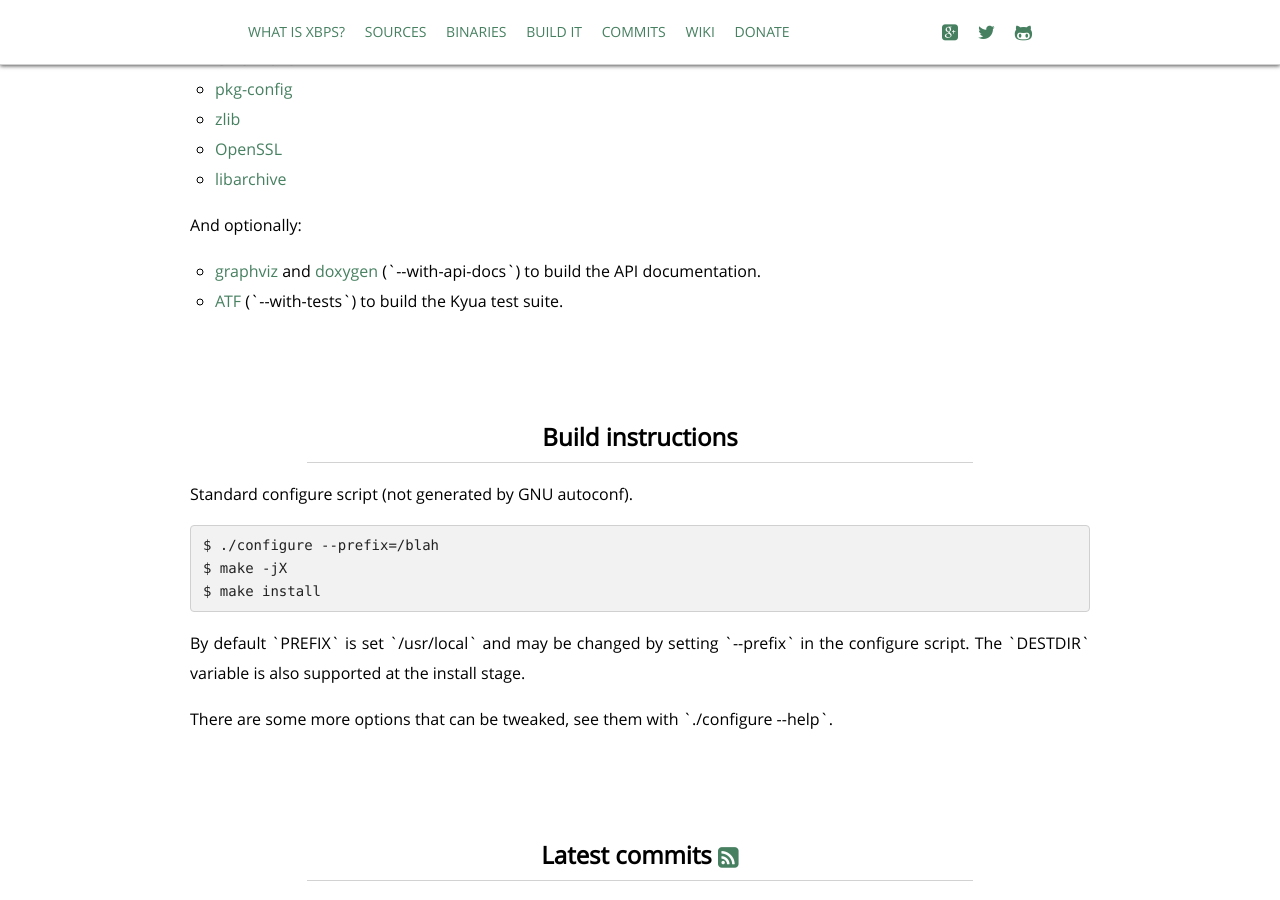
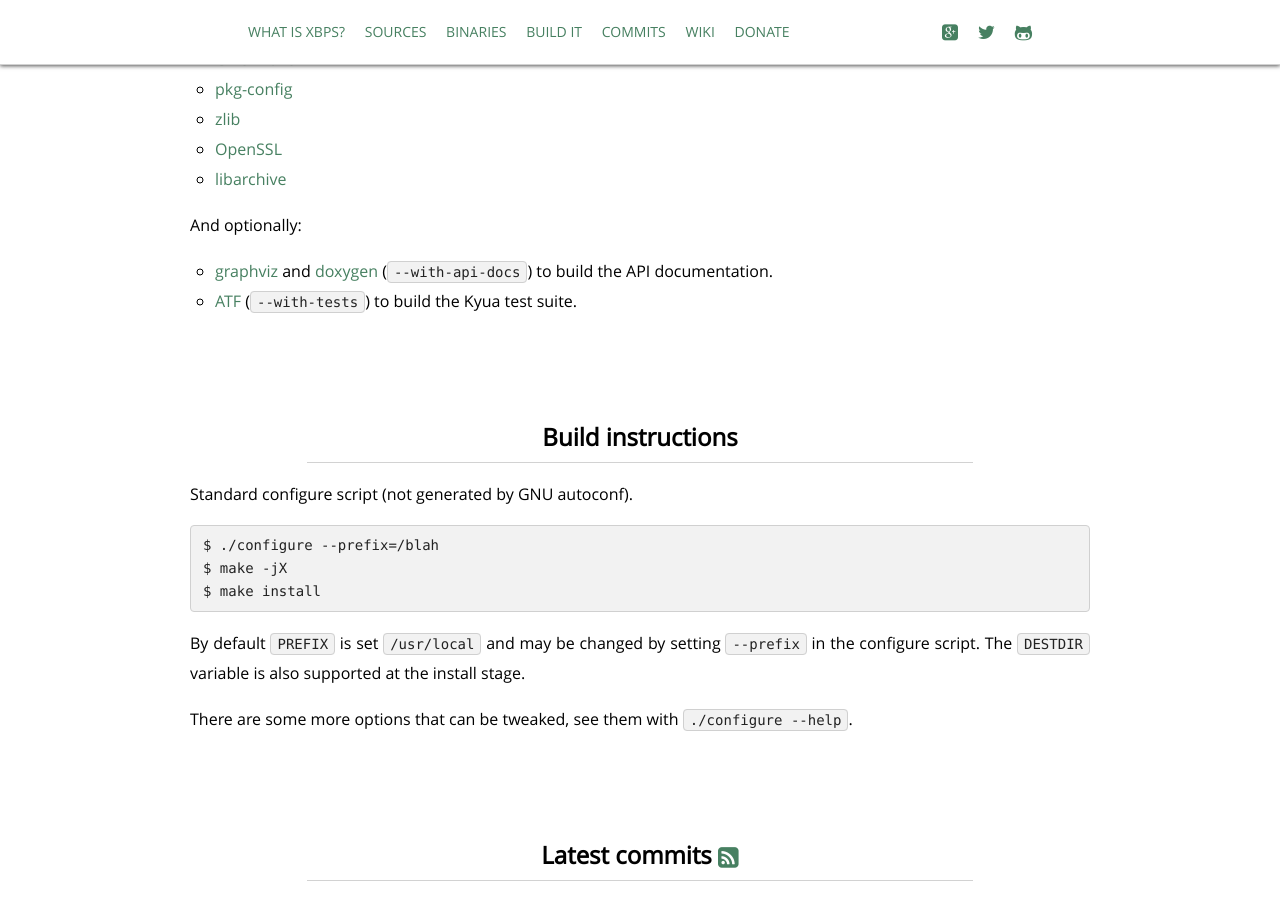
Before and after one commit to void-linux/void-linux.github.io, a Jekyll site: the page built from xbps/index.html, in a window 1280 px wide and 900 px high, scrolled down 2003 px. Built offline with Jekyll 4.4.1, drawn with Linux system fonts in a browser that asks for light colours; Markdown is read by kramdown in place of the engine named in the settings.

Commit message:
xbps: not in markdown...

```diff
--- a/xbps/index.html
+++ b/xbps/index.html
@@ -92,8 +92,8 @@ layout: default
 			</ul>
 			<p>And optionally:</p>
 			<ul>
-				<li><a href="http://www.graphviz.org/">graphviz</a> and <a href="http://www.doxygen.org/">doxygen</a> (`--with-api-docs`) to build the API documentation.</li>
-				<li><a href="http://code.google.com/p/kyua">ATF</a> (`--with-tests`) to build the Kyua test suite.</li>
+				<li><a href="http://www.graphviz.org/">graphviz</a> and <a href="http://www.doxygen.org/">doxygen</a> (<code>--with-api-docs</code>) to build the API documentation.</li>
+				<li><a href="http://code.google.com/p/kyua">ATF</a> (<code>--with-tests</code>) to build the Kyua test suite.</li>
 			</ul>
 		</div>
 
@@ -103,8 +103,8 @@ layout: default
 			<pre><code>$ ./configure --prefix=/blah
 $ make -jX
 $ make install</code></pre>
-			<p>By default `PREFIX` is set `/usr/local` and may be changed by setting `--prefix` in the configure script. The `DESTDIR` variable is also supported at the install stage.</p>
-			<p>There are some more options that can be tweaked, see them with `./configure --help`.</p>
+			<p>By default <code>PREFIX</code> is set <code>/usr/local</code> and may be changed by setting <code>--prefix</code> in the configure script. The <code>DESTDIR</code> variable is also supported at the install stage.</p>
+			<p>There are some more options that can be tweaked, see them with <code>./configure --help</code>.</p>
 		</div>
 
 		<div id="commits">
```
